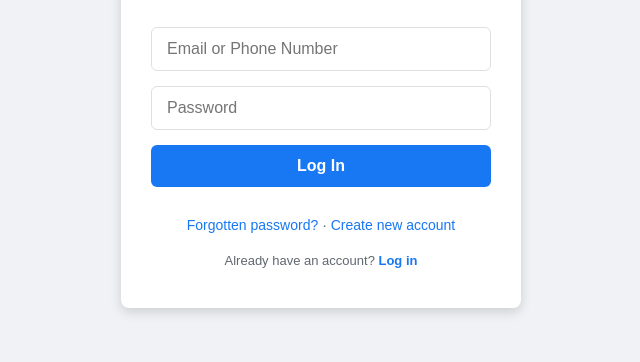
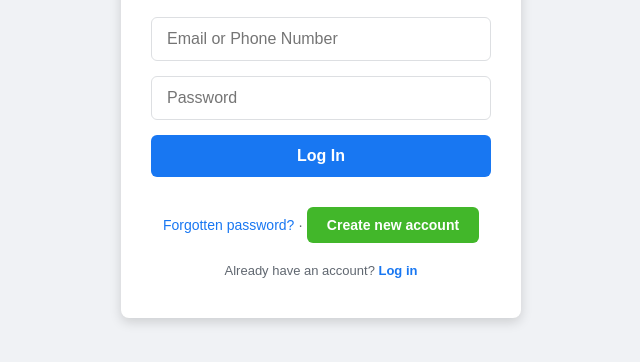
Before and after one commit to codesoftmalawi-collab/student-registration, a plain HTML site: page index.html in a window 1280 px wide. Shown: the part 324-686 px from the top of the page, without its empty margins (319-959 px from the left). Drawn offline with Linux system fonts and the light colour scheme.

Commit message:
Update styles.css

```diff
--- a/styles.css
+++ b/styles.css
@@ -56,11 +56,11 @@
   box-shadow: 0 0 2px #1877f2;
 }
 
-/* Submit button */
+/* Log In button */
 .card button {
   width: 100%;
   padding: 12px;
-  background-color: #1877f2;
+  background-color: #1877f2; /* Facebook blue */
   color: #fff;
   border: none;
   border-radius: 6px;
@@ -93,6 +93,21 @@
   color: #606770; /* Gray separator */
 }
 
+/* New Account (Create new account) button style */
+.links a:nth-child(3) {
+  background-color: #42b72a; /* Facebook green */
+  color: white;
+  padding: 10px 20px;
+  border-radius: 6px;
+  display: inline-block;
+  text-decoration: none;
+  font-weight: bold;
+}
+
+.links a:nth-child(3):hover {
+  background-color: #36a420; /* Darker green on hover */
+}
+
 /* Footer / login link */
 .card .footer {
   margin-top: 20px;
```
